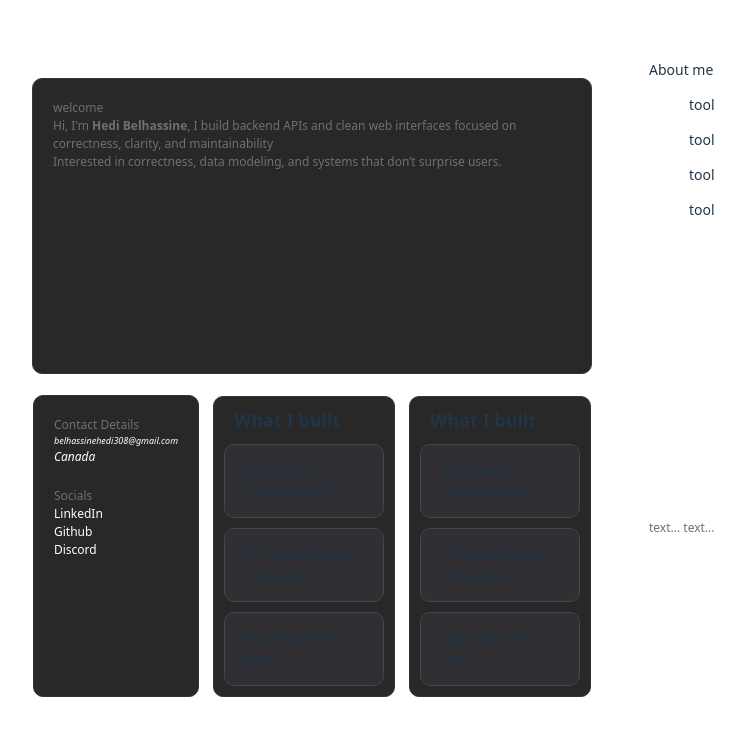
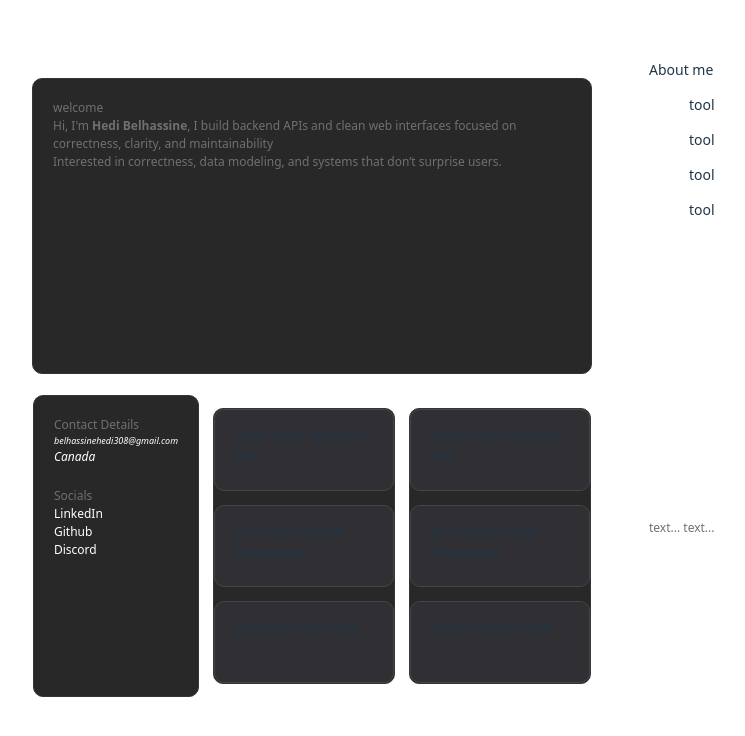
Before and after one commit to hedi3489/my-portfolio, a React (Vite) app: page / in a window 1280 px wide. Shown: the top 736 px of the page, without its empty margins (212-957 px from the left). Built offline with nearby package versions, Linux system fonts and the light colour scheme.

Commit message:
Adjusted Contact Card

```diff
--- a/src/App.css
+++ b/src/App.css
@@ -64,22 +64,25 @@ p {
 
 .projects {
   /* margin:20px; */
-  padding: 10px 0px 0px 0px;
+  /* padding: 10px 0px 0px 0px; */
   background-color: rgb(40, 40, 41);
   border: 1px solid rgb(53, 53, 53);
   border-radius: 10px;
-  /* width: 285px;
-  min-width: 250px; */
-  /* height: 400px;
-  min-height: 300px; */
+
+  gap: 1rem;
+  display: flex;
+  flex-direction: column;
 }
 
 .project-card {
-  margin: 10px;
+  /* margin: 10px 0px; */
   padding: 15px 20px;
   background-color: rgb(47, 47, 52);
   border: 1px solid rgb(70, 70, 70);
   border-radius: 10px;
+  height: 50px;
+
+  /* width: 130px; */
 
   transform-origin: center;
   will-change: transform;
--- a/src/Cards.jsx
+++ b/src/Cards.jsx
@@ -14,7 +14,7 @@ function BioCard(){
 function Projects(){
 
     return <div className='projects'>
-        <h2>What I built</h2>
+        {/* <h2>What I built</h2> */}
         <ProjectCard
             title="2024 Paris Olympics API"
             // description="REST-based API with thorough pagination validation, and exception handling."
--- a/src/Containers.css
+++ b/src/Containers.css
@@ -17,7 +17,6 @@
 
   display: flex;
   flex-direction: column;
-  /* gap: 1rem;           */
   align-items: center; /* horizontal alignment of children */
 }
 
```
